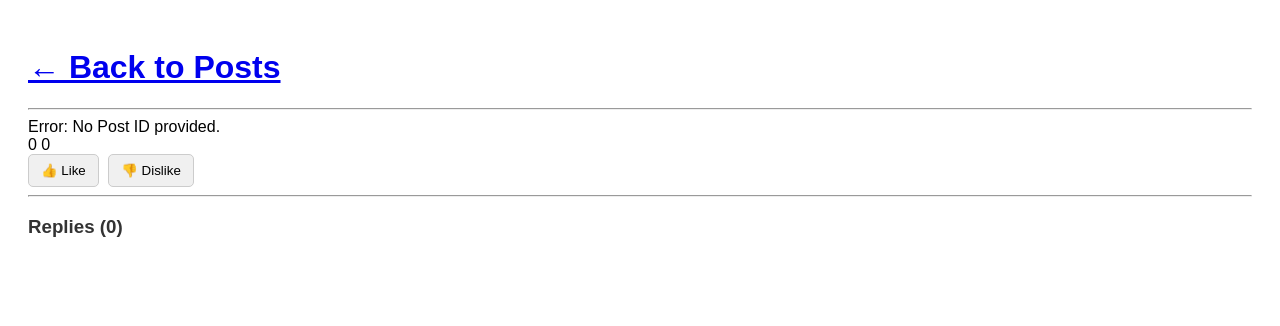
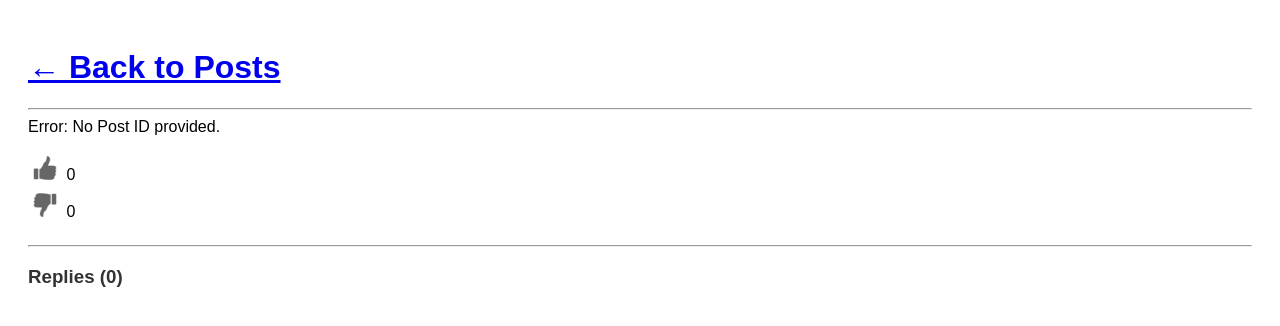
Before and after one commit to Jasper9238/Jasper9238.github.io, a plain HTML site: page Studyhub/frontend/note-detail.html in a window 1280 px wide. Drawn offline with Linux system fonts and the light colour scheme; no server answers.

Commit message:
Ui chnages

```diff
--- a/Studyhub/frontend/note-detail.html
+++ b/Studyhub/frontend/note-detail.html
@@ -46,22 +46,40 @@
             color: #777;
             margin-top: 5px;
             display: block;
-        }
-        #likeBtn, #dislikeBtn {
-            padding: 8px 12px;
-            border: 1px solid #ccc;
-            background-color: #f0f0f0;
-            cursor: pointer;
-            margin-right: 5px;
-            border-radius: 5px;
-            transition: background-color 0.2s;
-        }
+        }/* ... (existing styles) ... */
 
-        .active-reaction {
-            background-color: #007bff; /* Blue for active */
-            color: white;
-            border-color: #007bff;
-        }
+/* Base style for the icon image itself */
+.reaction-icon {
+    width: 24px; /* Set a standard size */
+    height: 24px;
+    opacity: 0.6; /* Dim the default state */
+    transition: opacity 0.2s, filter 0.2s;
+}
+
+.reaction-icon-btn {
+    /* Ensure button itself has no background/border, like before */
+    background: none;
+    border: none;
+    cursor: pointer;
+    padding: 5px; /* Add padding for better click target */
+}
+
+/* 🚨 NEW: Active Coloring */
+
+/* When the like button is active, apply the green coloring */
+#likeBtn.active-like > .reaction-icon {
+    opacity: 1;
+    /* Use filter to change the color of the SVG/PNG */
+    /* Note: filter: hue-rotate is complex. For simple SVGs, the better method is often using CSS variables
+       or simply swapping the image source in JS, but we'll use a strong filter here as a universal example: */
+    filter: invert(50%) sepia(80%) saturate(1000%) hue-rotate(80deg) brightness(90%); /* Example: Green filter */
+}
+
+/* When the dislike button is active, apply the red coloring */
+#dislikeBtn.active-dislike > .reaction-icon {
+    opacity: 1;
+    filter: invert(30%) sepia(90%) saturate(2000%) hue-rotate(330deg) brightness(90%); /* Example: Red filter */
+}
     </style>
 </head>
 <body>
@@ -74,13 +92,22 @@
 
     <div id="main-post-container" class="note" style="display:none;">
         </div>
+<div id="reaction-bar" style="margin-top: 15px; margin-bottom: 20px;">
+    <div class="reaction-group">
+        <button id="likeBtn" class="reaction-icon-btn" data-reaction-type="like">
+            <!--Based on render's hosting where frontend is the root-->
+            <img id="like-icon" src="/images/thumbs-up-neutral.png" alt="Like" class="reaction-icon">
+        </button>
+        <span id="like-count" class="reaction-count">0</span>
+    </div>
 
-    <div id="reaction-counts">
-        <span id="like-count">0</span>
-        <span id="dislike-count">0</span>
+    <div class="reaction-group">
+        <button id="dislikeBtn" class="reaction-icon-btn" data-reaction-type="dislike">
+            <img id="dislike-icon" src="/images/thumbs-down-neutral.png" alt="Dislike" class="reaction-icon">
+        </button>
+        <span id="dislike-count" class="reaction-count">0</span>
     </div>
-    <button id="likeBtn" data-reaction-type="like">👍 Like</button>
-    <button id="dislikeBtn" data-reaction-type="dislike">👎 Dislike</button>
+</div>
     <div id="reply-form-container" style="margin-top: 20px; display:none;">
         <h3>Leave a Comment</h3>
         <textarea id="replyContent" placeholder="Type your reply here..." rows="3" style="width: 100%; padding: 8px;"></textarea>
@@ -278,19 +305,21 @@
         if (likeCountEl) likeCountEl.textContent = counts.likeCount;
         if (dislikeCountEl) dislikeCountEl.textContent = counts.dislikeCount;
     }
+    function updateButtonStyles() {
+        const likeBtn = document.getElementById('likeBtn');
+        const dislikeBtn = document.getElementById('dislikeBtn');
 
-    // 🚨 NEW: Function to toggle the button style
-    function updateButtonStyles() {
         if (!likeBtn || !dislikeBtn) return;
 
-        // Reset all active classes first
-        likeBtn.classList.remove('active-reaction');
-        dislikeBtn.classList.remove('active-reaction');
+        // Reset all specific active classes first
+        likeBtn.classList.remove('active-like');
+        dislikeBtn.classList.remove('active-dislike');
 
+        // Apply the specific active class based on the state
         if (currentUserReaction === 'like') {
-            likeBtn.classList.add('active-reaction');
+            likeBtn.classList.add('active-like');
         } else if (currentUserReaction === 'dislike') {
-            dislikeBtn.classList.add('active-reaction');
+            dislikeBtn.classList.add('active-dislike');
         }
     }
 
```
Also changed, not shown: Studyhub/frontend/images/thumbs-down-down.png (added), Studyhub/frontend/images/thumbs-down-neutral.png (added), Studyhub/frontend/images/thumbs-up-neutral.png (added), Studyhub/frontend/images/thumbs-up-up.png (added).
